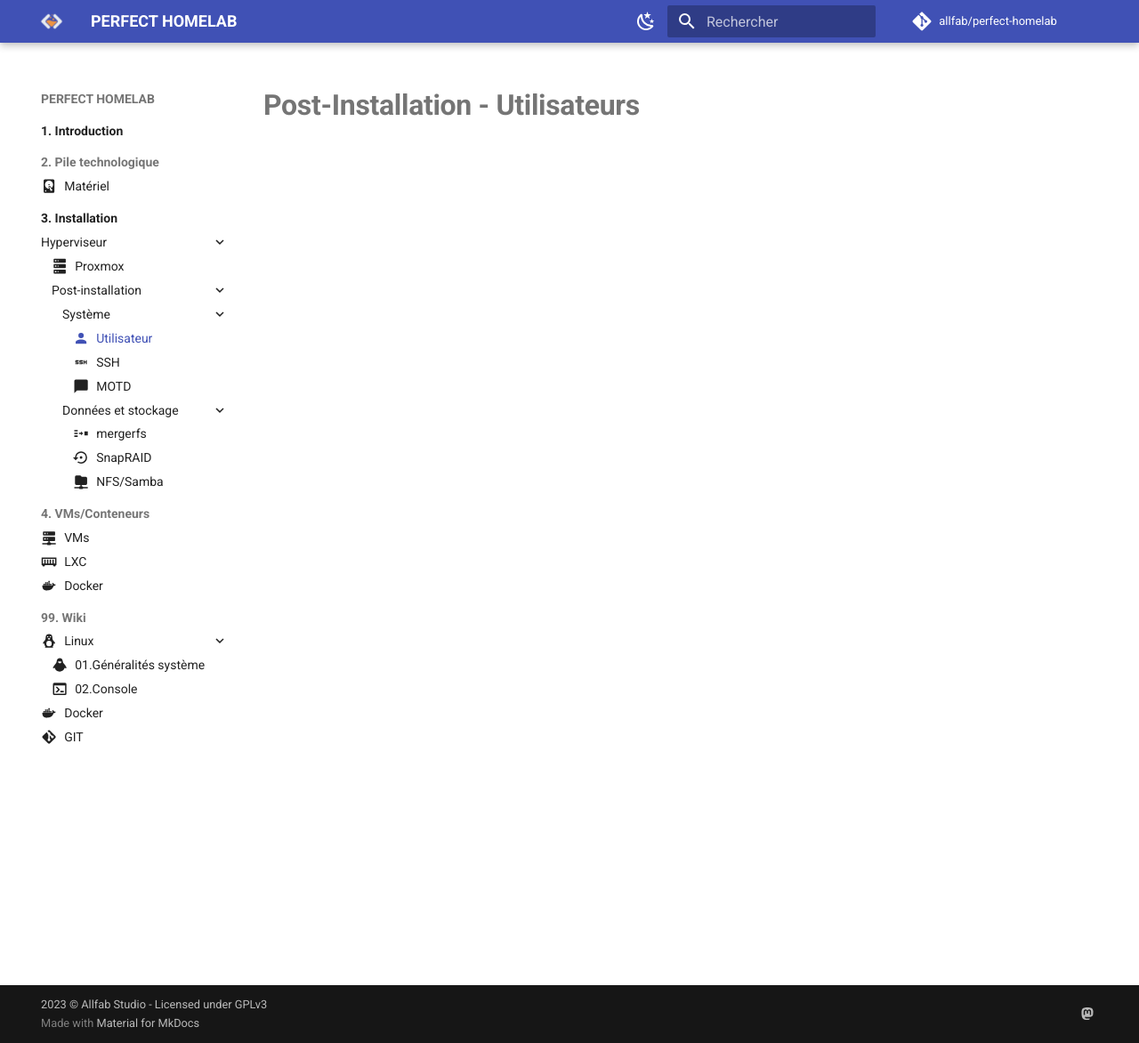
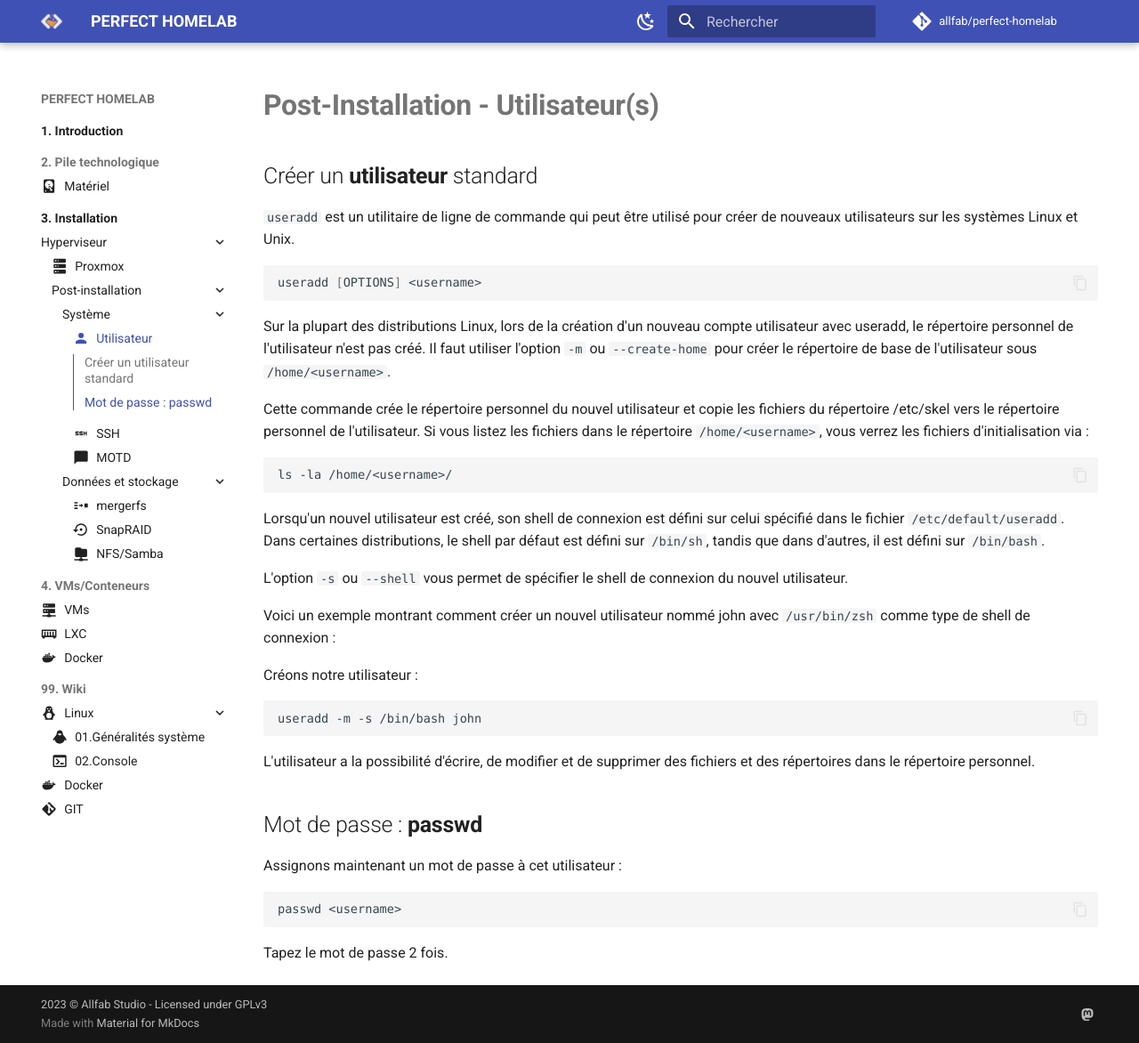
Before and after one commit to allfab/perfect-homelab, an MkDocs documentation site: the page built from docs/installation/post-install/system/users.md, in a window 1280 px wide and 1172 px high. Shown: the whole window at 89% size. Built offline with MkDocs 1.6.1 and Material for MkDocs 9.7.7, drawn with Linux system fonts in a browser that asks for light colours; some web fonts are replaced; comment, search, counter and statistics services are not loaded.

Commit message:
UPDATE users.md

````diff
--- a/docs/installation/post-install/system/users.md
+++ b/docs/installation/post-install/system/users.md
@@ -3,4 +3,45 @@ title: Post-Installation - Utilisateurs
 icon: material/account
 ---
 
-# **Post-Installation - Utilisateurs**
+# **Post-Installation - Utilisateur(s)**
+
+## Créer un **utilisateur** standard
+
+`useradd` est un utilitaire de ligne de commande qui peut être utilisé pour créer de nouveaux utilisateurs sur les systèmes Linux et Unix.
+
+``` shell
+useradd [OPTIONS] <username>
+```
+
+Sur la plupart des distributions Linux, lors de la création d'un nouveau compte utilisateur avec useradd, le répertoire personnel de l'utilisateur n'est pas créé. Il faut utiliser l'option `-m` ou  `--create-home` pour créer le répertoire de base de l'utilisateur sous `/home/<username>`.
+
+Cette commande crée le répertoire personnel du nouvel utilisateur et copie les fichiers du répertoire /etc/skel vers le répertoire personnel de l'utilisateur. Si vous listez les fichiers dans le répertoire `/home/<username>`, vous verrez les fichiers d'initialisation via :
+
+``` shell
+ls -la /home/<username>/
+```
+
+
+Lorsqu'un nouvel utilisateur est créé, son shell de connexion est défini sur celui spécifié dans le fichier `/etc/default/useradd`. Dans certaines distributions, le shell par défaut est défini sur `/bin/sh`, tandis que dans d'autres, il est défini sur `/bin/bash`.
+
+L'option `-s` ou `--shell` vous permet de spécifier le shell de connexion du nouvel utilisateur.
+
+Voici un exemple montrant comment créer un nouvel utilisateur nommé john avec `/usr/bin/zsh` comme type de shell de connexion :
+
+Créons notre utilisateur :
+
+``` shell
+useradd -m -s /bin/bash john
+```
+
+L'utilisateur a la possibilité d'écrire, de modifier et de supprimer des fichiers et des répertoires dans le répertoire personnel.
+
+## Mot de passe : **passwd**
+
+Assignons maintenant un mot de passe à cet utilisateur :
+
+``` shell
+passwd <username>
+```
+
+Tapez le mot de passe 2 fois.
````
